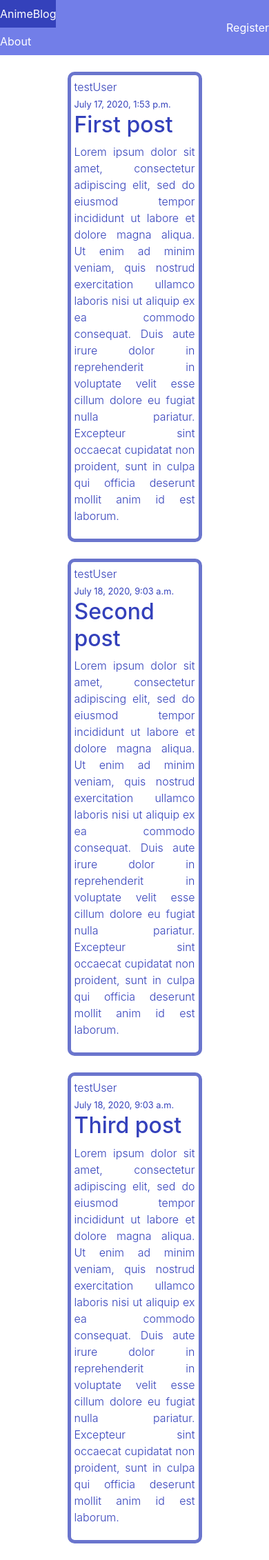
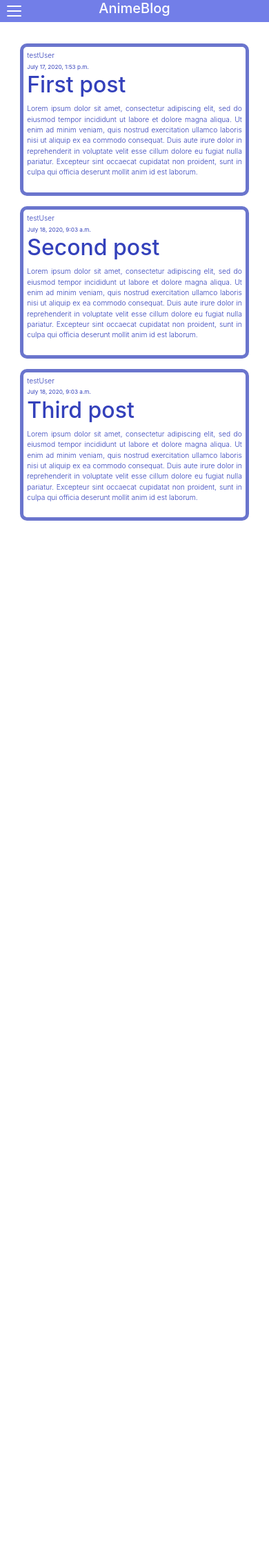
Before and after one commit to bennett1412/Django-Blog-App, a Django app: page /blog/ in a window 390 px wide. Shown: the whole page at 69% size. After the commit the page ends 755 px from the top, so only its background shows below. Run offline with Django 3.2, Linux system fonts and the light colour scheme; data comes from the database, SQL or seed files in the repository; both versions use the stored data as it was after the commit; some libraries are stand-ins or nearby versions.

Commit message:
Third commit-mobile responsive

```diff
--- a/anime_blog/settings.py
+++ b/anime_blog/settings.py
@@ -38,6 +38,7 @@ INSTALLED_APPS = [
     'django.contrib.messages',
     'django.contrib.staticfiles',
     'crispy_forms',
+    'widget_tweaks',
 
     #my apps
 
--- a/blog/templates/blog/home.html
+++ b/blog/templates/blog/home.html
@@ -2,13 +2,15 @@
 {% block content %}
 
 <main>
+<br>
 {% for post in posts %}
     <article class="article-content" >
-        <div class="mr-2" > {{ post.author }} </div>
-        <small> {{ post.pub_date }}</small>
-        <h2>{{ post.title }} </a> </h2>
-        <p > {{ post.content }}</p>
-        </article>
-        </br>
+            <div class="mr-2" > {{ post.author }} </div>
+            <small> {{ post.pub_date }}</small>
+            <h2>{{ post.title }} </h2>
+            <p > {{ post.content }}</p>
+            </article>
+            </br>
+    </div>
         {% endfor %}
 {% endblock %}
--- a/blog/templates/blog/navbar.html
+++ b/blog/templates/blog/navbar.html
@@ -1,12 +1,21 @@
 
-<nav role="navigation"  class="navbar navbar-expand-md">
+<header>
+<h5 class="logo" ><a class="" href="{% url 'blog:blog-home' %}">AnimeBlog</a></h5>
+<input type="checkbox" id="nav-toggle" class="nav-toggle">
+
+<nav role="navigation"  >
  {% comment %} <div class="collapse navbar-collapse" > {% endcomment %}
-<ul class="navbar-nav mr-auto">
-<li class="nav-item" ><a class="nav-link" href="{% url 'blog:blog-home' %}">AnimeBlog</a></li>
-<li class="nav-item"><a class="nav-link" href="{% url 'blog:blog-about' %}">About</a></li>
-</ul>
-<ul class="navbar-nav">
-<li class="nav-item"><a class="nav-link" href="{% url 'register'%}"> Register </a></li>
-</div>
+<ul >
+
+<li class="nav-item"><a class="nav-link" href="{% url 'blog:blog-about' %}"><small>About</small></a></li>
+
+<li class="nav-item"><a class="nav-link" href="{% url 'register'%}"> <small>Register<small></a></li>
+
+
 </ul>
 </nav>
+<label for="nav-toggle" class="nav-toggle-label">
+<span></span>
+</label>
+</header>
+<br>
--- a/blog/templates/blog/style.html
+++ b/blog/templates/blog/style.html
@@ -1,4 +1,8 @@
 <style>
+
+  :root{
+    --background: #727ee8;
+  }
 
   h1{
   margin: 25px;
@@ -6,32 +10,173 @@
   color: rgb(43, 12, 190);
   }
 
+  header{
+    background: var(--background);
+    position:fixed;
+    text-align: center;
+    z-index: 999;
+    width:100%;
+    color:White;
+
+  }
+
   body{
-   margin: 0px;
+    margin: 0px;
     background-color:white;
   }
 
-  .navbar {
+  nav{
     list-style-type: none;
     margin: 0;
     padding: 0;
     overflow: hidden;
     background-color: #727ee8;
-    position: fixed;
     width: 100%;
     height: auto;
-    position:sticky;
-    top : 0;
+    position: absolute;
+    top : 100%;
+    text-align:left;
+    left:0;
+    transform: scale(1,0);
+    transform-origin:top;
+    transition: transform 400ms ease-in-out;
   }
 
+  .logo a{
+    color:white;
+  }
+
+  h5 a:hover{
+    color:black;
+    text-decoration: none;
+  }
+
+  nav ul{
+    margin: 0;
+    padding:0;
+    list-style:none;
+  }
+
+  nav li{
+    margin-bottom: 1em;
+    margin-left: 1em;
+    width: 0%;
+  }
+
+   nav a{
+    color:white;
+    text-decoration: none;
+    font-size: 1.2rem;
+
+    background:var(--background);
+    opacity: 0;
+    transition: opacity 150ms ease-in-out;
+  }
+
+  .nav-toggle:checked ~ nav a{
+    opacity: 1;
+    transition: opacity 250ms ease-in-out 250ms;
+  }
+
+  nav a:hover {
+    color:black;
+  }
 
   .nav-link{
     color: white;
   }
 
-  li a:hover {
-    background-color:#3441bb;
-    color:white;
+  .nav-toggle{
+    display:none;
+  }
+
+  .nav-toggle:checked ~ nav{
+    transform: scale(1,1);
+  }
+
+  .nav-toggle-label{
+    position: absolute;
+    top: 0;
+    left: 0;
+    margin-left: 1em;
+    height:100%;
+    display: flex;
+    align-items: center;
+
+  }
+
+  .nav-toggle-label span,
+  .nav-toggle-label span::before,
+  .nav-toggle-label span::after{
+    display: block;
+    background: white;
+    height: 2px;
+    width:2em;
+    border-radius:2px;
+    position: relative;
+  }
+
+  .nav-toggle-label span::before,
+  .nav-toggle-label span::after{
+    content: '';
+    position: absolute;
+  }
+
+  .nav-toggle-label span::before{
+    bottom:7px;
+  }
+
+  .nav-toggle-label span::after{
+   top:7px;
+  }
+
+  @media screen and (min-width: 800px){
+
+    .nav-toggle-label{
+      display:none;
+    }
+
+    header{
+      display: grid;
+      grid-template-columns: 1fr auto minmax(600px,1fr);
+
+    }
+
+    .logo{
+      display: flex;
+      align-items: center;
+      margin-left: 1em;
+    }
+
+    nav{
+      all:unset;
+      grid-column:3/4;
+      display: flex;
+      justify-content: flex-end;
+      align-items: center;
+    }
+    nav a{
+      opacity: 1;
+    }
+
+    nav ul{
+      display: flex;
+    }
+    nav li {
+      margin-left: 3em;
+      margin-bottom: 0;
+      width: 4%;
+    }
+
+    .article-content{
+      width: 60%;
+      font-size: 2em;
+    }
+
+    .container{
+      max-width: 40%;
+      font-size: 2em;
+    }
   }
 
   .article-content{
@@ -40,15 +185,16 @@
     border: 5px solid  #3442bbba;
     border-radius: 10px;
     display: block;
-    width: 50%;
+    max-width: 85%;
     margin: 0 auto;
     height: auto;
     text-decoration: dotted;
     font-weight: 300;
     text-align: justify;
     background-color: white;
+  }
 
-  }
+
 
   .blog-title{
     text-align: center !important;
@@ -61,5 +207,20 @@
     text-align: right;
   }
 
+  .container{
+    color: #3441bb !important;
+    padding: 8px;
+    border: 7px solid  #3442bbba;
+    border-radius: 10px;
+    display: block;
+    width: 80%;
+    margin: 0 auto;
+    height: auto;
+    text-decoration: dotted;
+    font-weight: 300;
+    text-align: justify !important;
+    background-color: white;
+
+  }
 
 </style>
--- a/blogUsers/views.py
+++ b/blogUsers/views.py
@@ -10,7 +10,7 @@ def registerView(request):
         if form.is_valid():
             form.save()
             username = form.cleaned_data.get('username')
-            messages.success(request,f'Account created for {username}!')
+            messages.success(request,'<div>Account created for {username}!</div>')
             return redirect('blog/')
     else:
         form = UserRegisterForm()
```
Also changed, not shown: blogUsers/templates/blogUsers/userRegister.html (+14 -8 lines), db.sqlite3.
